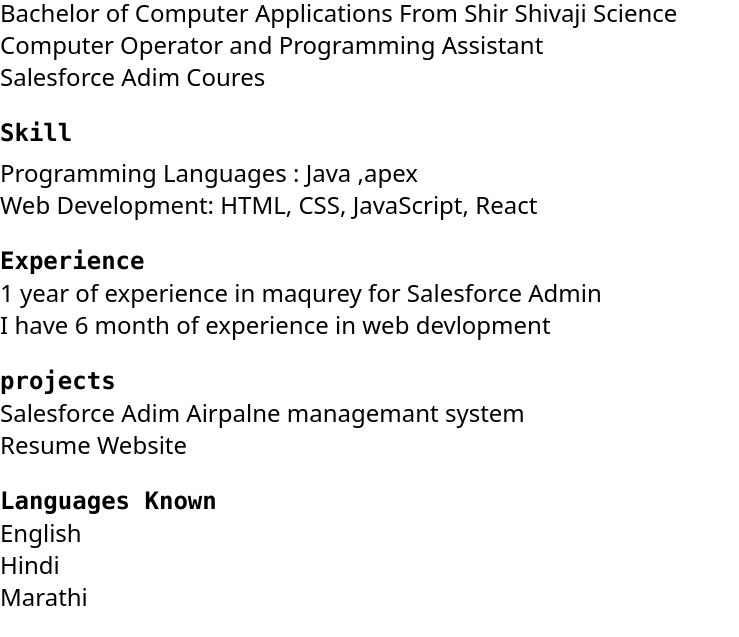
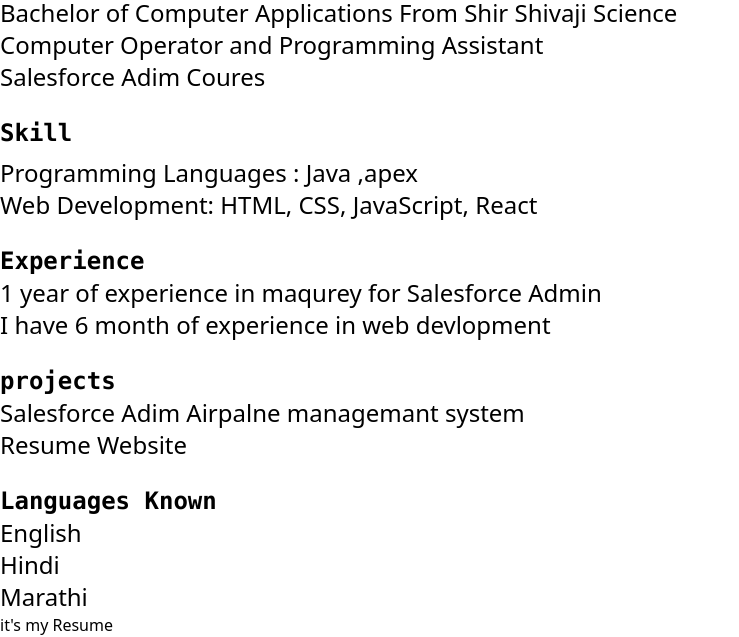
Before and after one commit to Abhisahare/intership-resume-project, a plain HTML site: page index.html in a window 1280 px wide. Shown: the part 343-980 px from the top of the page, without its empty margins (0-739 px from the left). Before the commit the page ends 956 px from the top, so only its background shows below. Drawn offline with nearby package versions, Linux system fonts and the light colour scheme.

Commit message:
modified:   index.html

```diff
--- a/index.html
+++ b/index.html
@@ -93,6 +93,9 @@
 </div>
 
 </section>
+<section>
+    <h1> it's my Resume</h1>
+</section>
 
 
 
```
